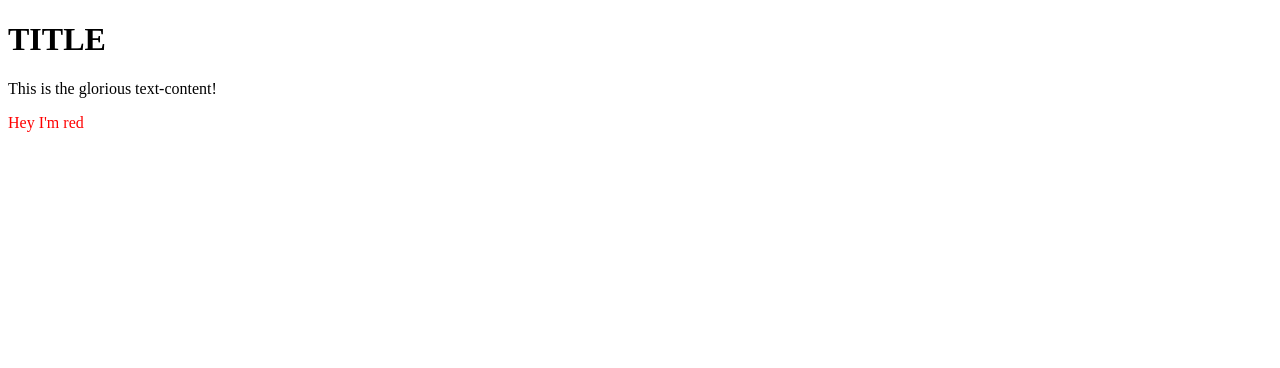
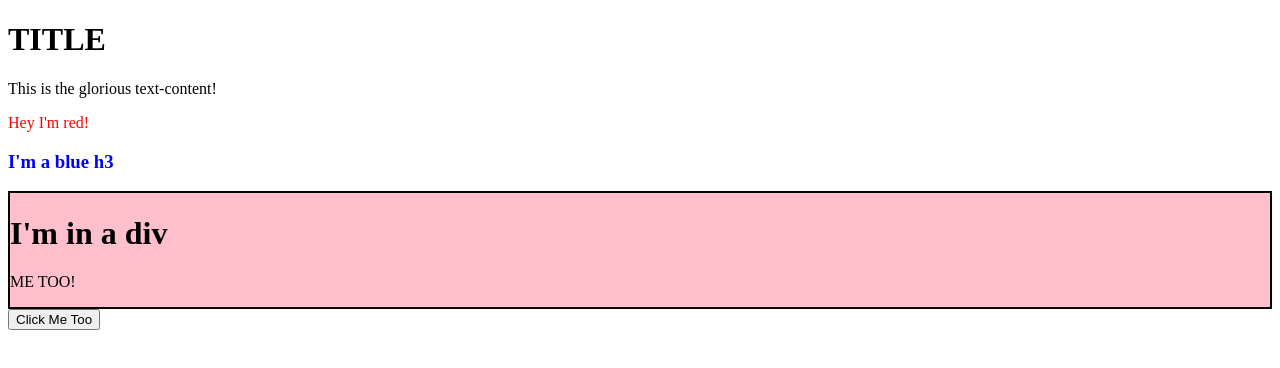
Before and after one commit to universalwavefunction/DOM-practice, a plain HTML site: page index.html in a window 1280 px wide. Drawn offline with Linux system fonts and the light colour scheme.

Commit message:
more dom practice

```diff
--- a/index.html
+++ b/index.html
@@ -8,5 +8,6 @@
   <body>
     <h1>TITLE</h1>
     <div id="container"></div>
+    <button id="btn">Click Me Too</button>
   </body>
 </html>
--- a/javascript.js
+++ b/javascript.js
@@ -8,6 +8,30 @@ container.appendChild(content);
 
 const p = document.createElement('p');
 p.classList.add('p');
-p.textContent = "Hey I'm red";
+p.textContent = "Hey I'm red!";
 p.style.color = "red"
 container.appendChild(p);
+
+const h3 = document.createElement('h3')
+h3.textContent = "I'm a blue h3"
+h3.style.color = "blue"
+container.appendChild(h3);
+
+const blackPink = document.createElement('div')
+blackPink.style.cssText = "background-color: pink; border: 2px solid black;"
+
+const h1 = document.createElement('h1')
+h1.textContent = "I'm in a div"
+blackPink.appendChild(h1)
+
+const p2 = document.createElement('p')
+p2.textContent = "ME TOO!"
+blackPink.appendChild(p2)
+
+
+container.appendChild(blackPink)
+
+const btn = document.querySelector('#btn');
+btn.addEventListener('click', function (e) {
+  e.target.style.background = 'blue';
+});
```
